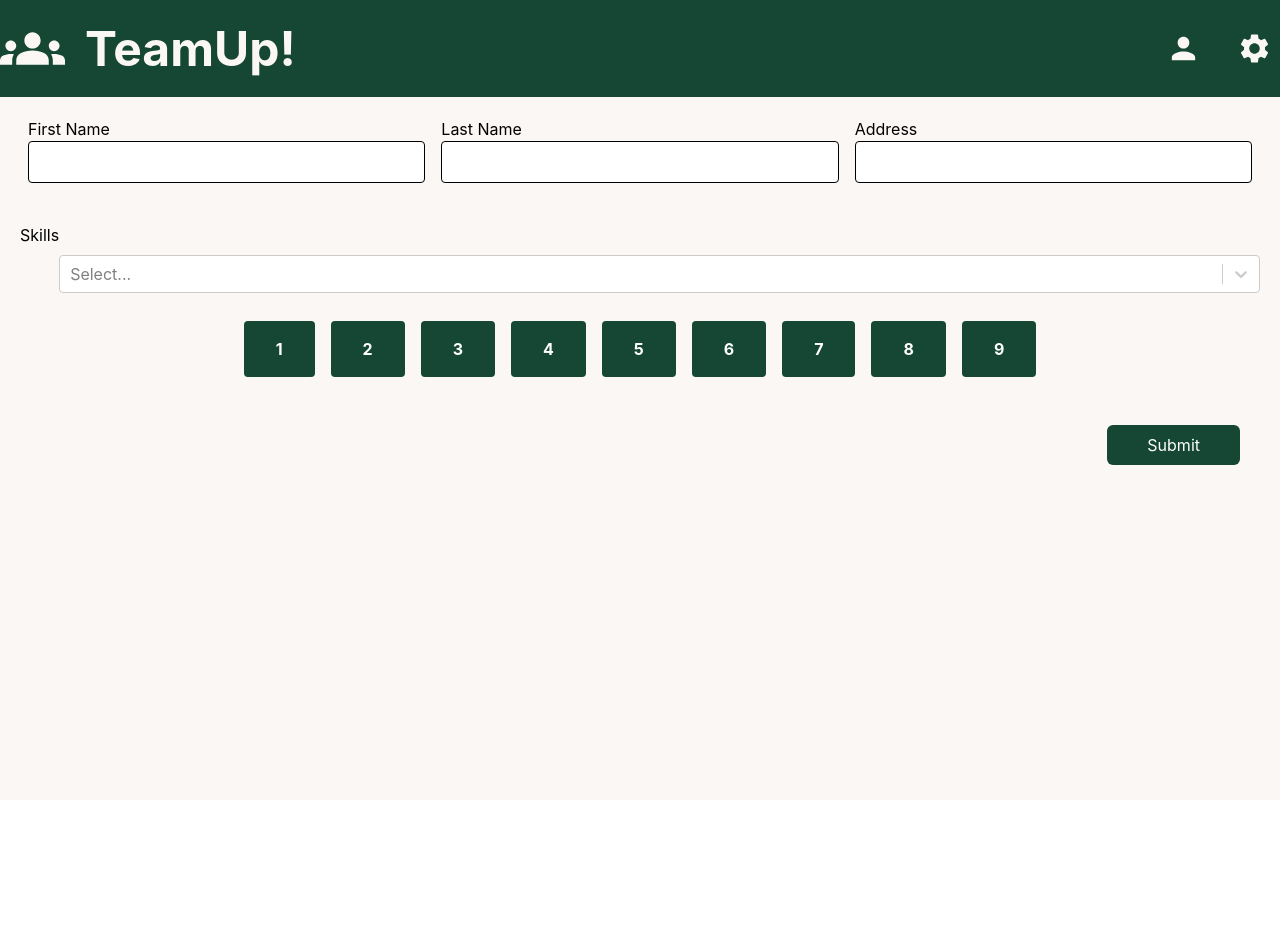
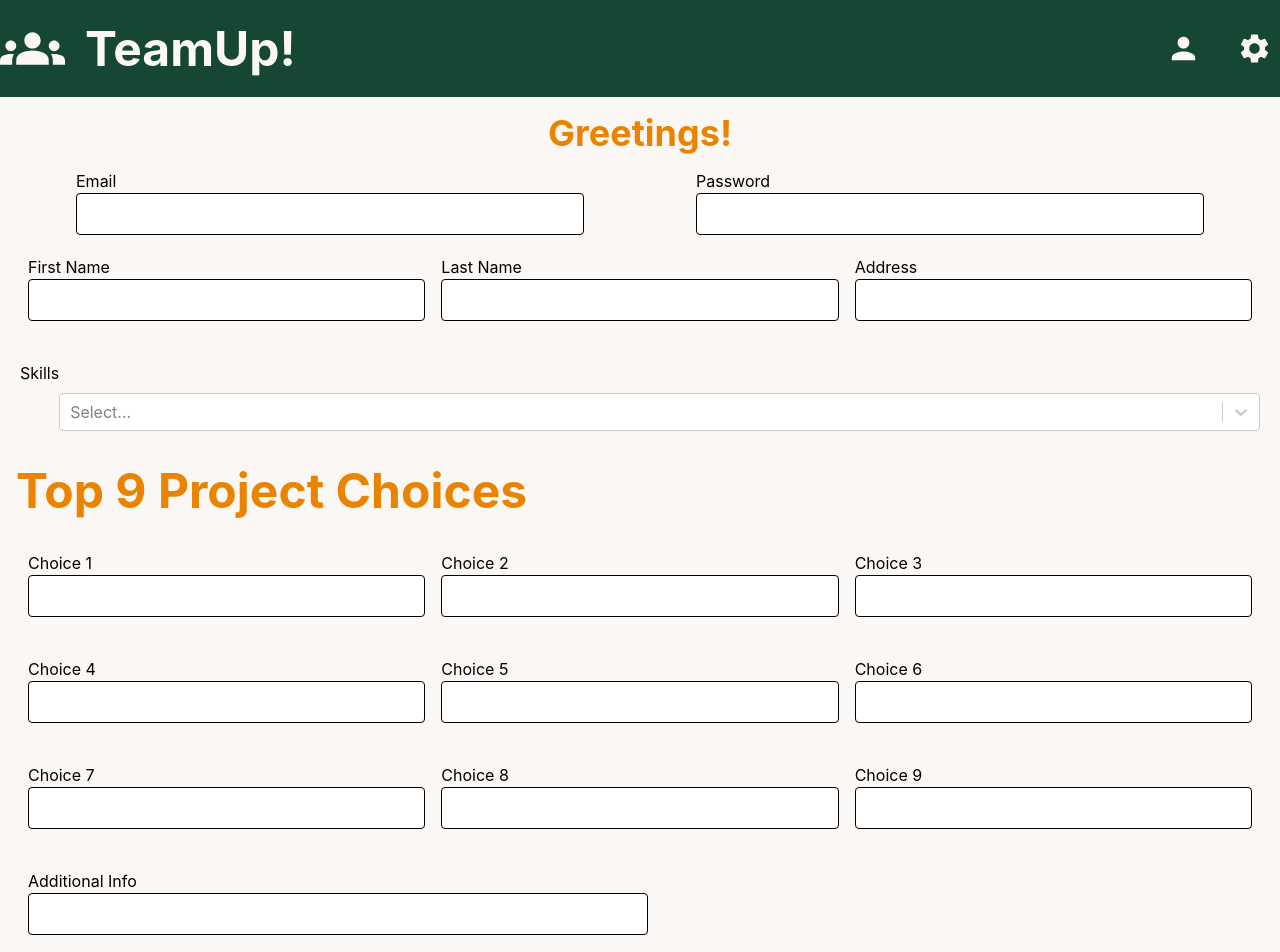
Before and after one commit to fdolisy/TeamUp, a React (Create React App) app in the folder client/: page /profile in a window 1280 px wide. Shown: the top 952 px of the page. Before the commit the page ends 800 px from the top, so only its background shows below. Built offline with nearby package versions, Linux system fonts and the light colour scheme.

Commit message:
registration page complete

```diff
--- a/client/src/pages/CreateProfile.js
+++ b/client/src/pages/CreateProfile.js
@@ -7,27 +7,33 @@ import axios from 'axios';
 
 export default function Starting() {
   let navigate = useNavigate();
-  const [order, setOrder] = useState([1, 2, 3, 4, 5, 6, 7, 8, 9]);
 
-  const handleDragStart = (e, index) => {
-    e.dataTransfer.setData("index", index);
-  }
-
-  const handleDrop = (e, index) => {
-    const startIndex = e.dataTransfer.getData("index");
-    const newOrder = [...order];
-    newOrder.splice(index, 0, newOrder.splice(startIndex, 1)[0]);
-    setOrder(newOrder);
-    console.log(newOrder)
-  }
 
   function handleSubmit() {
+
+    var choice1 = document.getElementById('c1').value
+    var choice2 = document.getElementById('c2').value
+    var choice3 = document.getElementById('c3').value
+    var choice4 = document.getElementById('c4').value
+    var choice5 = document.getElementById('c5').value
+    var choice6 = document.getElementById('c6').value
+    var choice7 = document.getElementById('c7').value
+    var choice8 = document.getElementById('c8').value
+    var choice9 = document.getElementById('c9').value
+
+    const perferences = new Array(choice1, choice2, choice3, choice4, choice5, choice6, choice7, choice8, choice9)
+
+
+
     axios.post("http://localhost:8082/api/users", {
-        project_preferences: order,
+        project_preferences: perferences,
+        email: document.getElementById("email").value,
         first_name: document.getElementById('first').value,
         last_name: document.getElementById('last').value,
         address: document.getElementById('address').value,
-        skills: selectedOptions
+        password: document.getElementById('password').value,
+        skills: selectedOptions,
+        extra_information: document.getElementById('additional').value,
     })
     .then(response => {
       console.log(response.data);
@@ -44,6 +50,12 @@ export default function Starting() {
     { value: 3, label: "Python" },
     { value: 4, label: "React" },
     { value: 5, label: "MongoDB" },
+    { value: 6, label: "Angular" },
+    { value: 7, label: "Agile Methodologies" },
+    { value: 8, label: "AI/ML" },
+    { value: 9, label: "Git" },
+    { value: 10, label: "Javascript" },
+
   ];
 
   const [selectedOptions, setSelectedOptions] = useState(null);
@@ -67,42 +79,70 @@ export default function Starting() {
     <div className="bg-offWhite h-screen">
       <Navbar />
 
-      <div class="flex justify-between w-full py-5 px-5">
-        <div class="w-1/3 mx-2">
+      <h1 className="text-4xl text-center font-bold text-orange py-4">
+      Greetings!
+    </h1>
+
+
+      <div class="flex justify-between w-full px-5">
+      <div class="w-1/2 mx-2 px-12">
           <form>
-            <label htmlFor="input1">First Name</label>
+            <label htmlFor="input3">Email</label>
             <input
               type="text"
-              id="first"
-              name="input1"
+              id="email"
               className="border rounded py-2 px-3 w-full"
             />
           </form>
         </div>
-        <div class="w-1/3 mx-2">
+        <div class="w-1/2 mx-2 px-12">
           <form>
-            <label htmlFor="input2">Last Name</label>
+            <label htmlFor="input3">Password</label>
+            <input
+              type="password"
+              id="password"
+              className="border rounded py-2 px-3 w-full"
+            />
+          </form>
+        </div>
+        </div>
+
+
+
+      <div class="flex justify-between w-full px-5">
+      <div class="w-1/3 mx-2 py-5">
+          <form>
+            <label htmlFor="input3">First Name</label>
+            <input
+              type="text"
+              id="first"
+              className="border rounded py-2 px-3 w-full"
+            />
+          </form>
+        </div>
+        <div class="w-1/3 mx-2 py-5">
+          <form>
+            <label htmlFor="input3">Last Name</label>
             <input
               type="text"
               id="last"
-              name="input2"
               className="border rounded py-2 px-3 w-full"
             />
           </form>
         </div>
 
-        <div class="w-1/3 mx-2">
+        <div class="w-1/3 mx-2 py-5">
           <form>
             <label htmlFor="input3">Address</label>
             <input
               type="text"
               id="address"
-              name="input3"
               className="border rounded py-2 px-3 w-full"
             />
           </form>
         </div>
       </div>
+
 
 
     <div className="flex justify-between w-full py-5 px-5">
@@ -116,25 +156,140 @@ export default function Starting() {
     </div>
 
 
-    <div className="flex flex-wrap justify-center items-center w-screen">
-      {order.map((number, index) => (
-        <button
-          key={index}
-          className="bg-green hover:bg-blue-700 text-white font-bold py-4 px-8 rounded cursor-move m-2"
-          draggable="true"
-          onDragStart={(e) => handleDragStart(e, index)}
-          onDrop={(e) => handleDrop(e, index)}
-          onDragOver={(e) => e.preventDefault()}
-        >
-          {number}
-        </button>
-      ))}
-    </div>
+    <h1 className="text-5xl font-bold text-orange px-4 py-4">
+      Top 9 Project Choices
+    </h1>
 
 
-    <div className="flex justify-end px-10 py-10">
+
+
+    <div class="bg-offWhite flex justify-between w-full px-5">
+      <div class="w-1/3 mx-2 py-5">
+          <form>
+            <label htmlFor="input3">Choice 1</label>
+            <input
+              type="text"
+              id="c1"
+              className="border rounded py-2 px-3 w-full"
+            />
+          </form>
+        </div>
+        <div class="w-1/3 mx-2 py-5">
+          <form>
+            <label htmlFor="input3">Choice 2</label>
+            <input
+              type="text"
+              id="c2"
+              className="border rounded py-2 px-3 w-full"
+            />
+          </form>
+        </div>
+
+        <div class="w-1/3 mx-2 py-5">
+          <form>
+            <label htmlFor="input3">Choice 3</label>
+            <input
+              type="text"
+              id="c3"
+              className="border rounded py-2 px-3 w-full"
+            />
+          </form>
+        </div>
+      </div>
+
+
+
+    <div class="bg-offWhite flex justify-between w-full px-5">
+      <div class="w-1/3 mx-2 py-5">
+          <form>
+            <label htmlFor="input3">Choice 4</label>
+            <input
+              type="text"
+              id="c4"
+              className="border rounded py-2 px-3 w-full"
+            />
+          </form>
+        </div>
+        <div class="w-1/3 mx-2 py-5">
+          <form>
+            <label htmlFor="input3">Choice 5</label>
+            <input
+              type="text"
+              id="c5"
+              className="border rounded py-2 px-3 w-full"
+            />
+          </form>
+        </div>
+
+        <div class="w-1/3 mx-2 py-5">
+          <form>
+            <label htmlFor="input3">Choice 6</label>
+            <input
+              type="text"
+              id="c6"
+              className="border rounded py-2 px-3 w-full"
+            />
+          </form>
+        </div>
+      </div>
+
+      <div class="bg-offWhite flex justify-between w-full px-5">
+      <div class="w-1/3 mx-2 py-5">
+          <form>
+            <label htmlFor="input3">Choice 7</label>
+            <input
+              type="text"
+              id="c7"
+              className="border rounded py-2 px-3 w-full"
+            />
+          </form>
+        </div>
+        <div class="w-1/3 mx-2 py-5">
+          <form>
+            <label htmlFor="input3">Choice 8</label>
+            <input
+              type="text"
+              id="c8"
+              className="border rounded py-2 px-3 w-full"
+            />
+          </form>
+        </div>
+
+        <div class="w-1/3 mx-2 py-5">
+          <form>
+            <label htmlFor="input3">Choice 9</label>
+            <input
+              type="text"
+              id="c9"
+              className="border rounded py-2 px-3 w-full"
+            />
+          </form>
+        </div>
+
+      </div>
+      <div class="bg-offWhite flex justify-between w-full px-5">
+      <div class="w-1/2 mx-2 py-5">
+          <form>
+            <label htmlFor="input3">Additional Info</label>
+            <input
+              type="text"
+              id="additional"
+              className="border rounded py-2 px-3 w-full"
+            />
+          </form>
+        </div>
+        </div>
+
+
+      <div className="bg-offWhite flex justify-end px-10 py-10">
   <button className="bg-green text-white px-10 py-2 rounded-md" onClick={handleSubmit}>Submit</button>
 </div>
+
+
+
+
+
+
 
 
 
@@ -143,5 +298,6 @@ export default function Starting() {
 </div>
 
 
+
   );
 }
```
